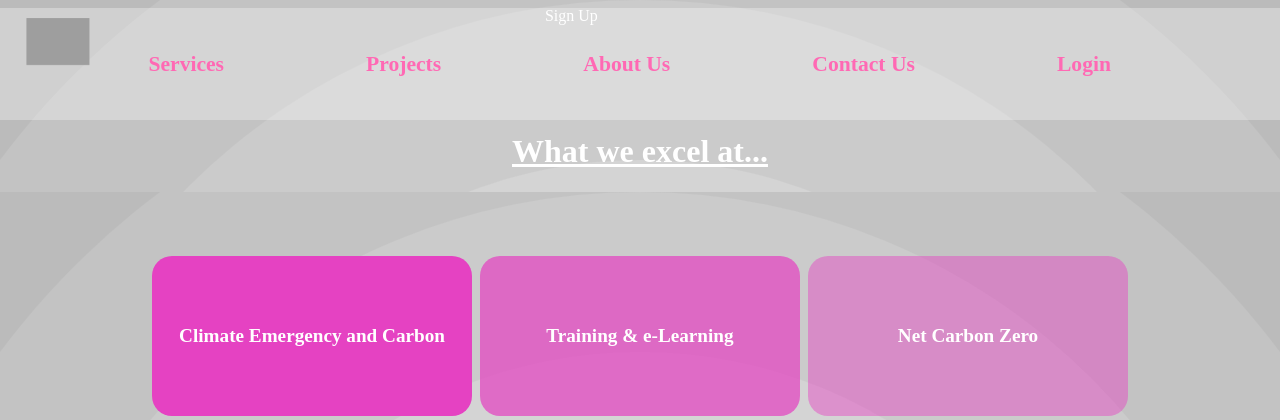
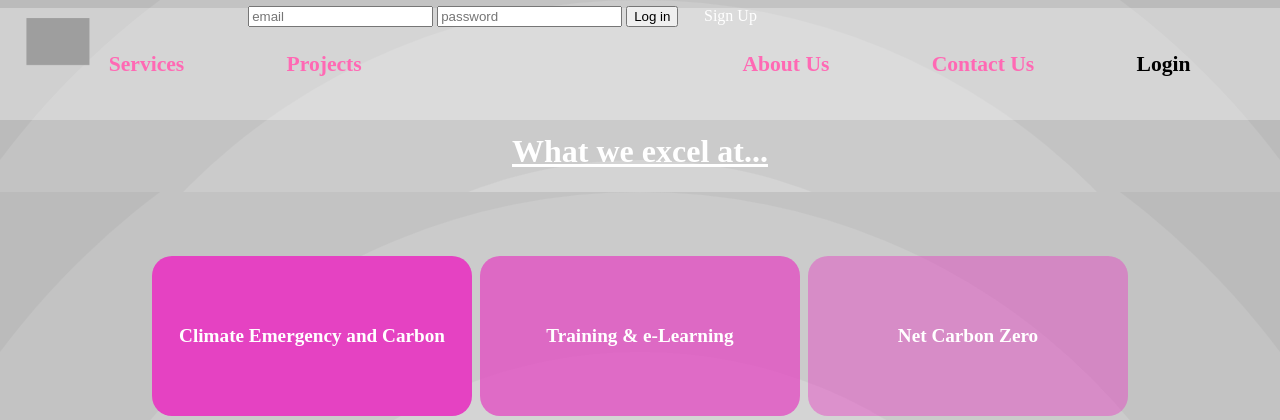
Before and after one commit to YeomeoR/sq-update, a PHP site: page /services.php in a window 1280 px wide. Shown: the top 420 px of the page. Run offline with PHP 8.4, Linux system fonts and the light colour scheme; grey boxes are pictures that could not be loaded.

Commit message:
Add davbar js in the hope it will be usefull

```diff
--- /dev/null
+++ b/navbar.js
@@ -0,0 +1,20 @@
+$(document).ready(function () {
+
+    $('#login').on('hover', function () {
+        // $('.login-drop-down').html('<input type="text" class="email" placeholder="Email"><input type="text" class="password" placeholder="Password"><button class="login-button">Log in</button>')
+        $('.login-drop-down').addClass("login-drop-down-down").removeClass("login-drop-down-up")
+
+        $('.login-button').on('click', function () {
+            $.post("XHR/login.php", { user: $('.email').val(), pass: $('.password').val() }, function (response) {
+                if (response.status) {
+                    console.log(response.msg)
+                    window.location.href = "home.php";
+                } else {
+                    console.log(response.msg)
+                }
+            });
+        });
+    });
+
+
+}); // end document ready
--- a/navbar.php
+++ b/navbar.php
@@ -10,6 +10,8 @@ setSession();
 $loggedIn = checkLogin( $dbconn ); // bool
 
 ?>
+<link rel="stylesheet" href="styles.css" />
+
 <nav class="navbar-container">
 
     <div id="nav-items-container">
@@ -21,11 +23,16 @@ $loggedIn = checkLogin( $dbconn ); // bool
         <?php if ( $loggedIn ) { ?>
             <div class="nav-items not-logo" id="logout"><a href="#">Log Out</a></div>
         <?php } else { ?>
-            <div class="nav-items not-logo" id="login"><a href="#">Login</a></div>
-            <div display="hidden" class="login-drop-down">
-
+            <div class="nav-items not-logo" >Login</div>
+            <div class="login-drop-down login-drop-down-down">
+                <input type="text" class="login-email-input" placeholder="email">
+                <input type="text" class="login-password-input" placeholder="password">
+                <button class="login">Log in</button>
             </div>
             <a id="go-to-register" class="form-button" href="register.php">Sign Up</a>
         <?php } ?>
     </div>
 </nav>
+<script src="https://code.jquery.com/jquery-3.6.0.js"></script>
+<script src="https://code.jquery.com/ui/1.13.1/jquery-ui.js"></script>
+<script src="navbar.js" ></script>
--- a/services.php
+++ b/services.php
@@ -7,7 +7,7 @@
     <link rel="shortcut icon" href="/images/favicon.ico" type="image/x-icon" />
   <script src="https://code.jquery.com/jquery-3.6.0.js"></script>
   <script src="https://code.jquery.com/ui/1.13.1/jquery-ui.js"></script>
-    <link rel="stylesheet" href="styles.css" />
+
     <title>Document</title>
   </head>
   <body>
```
Also changed, not shown: 1 other file.
